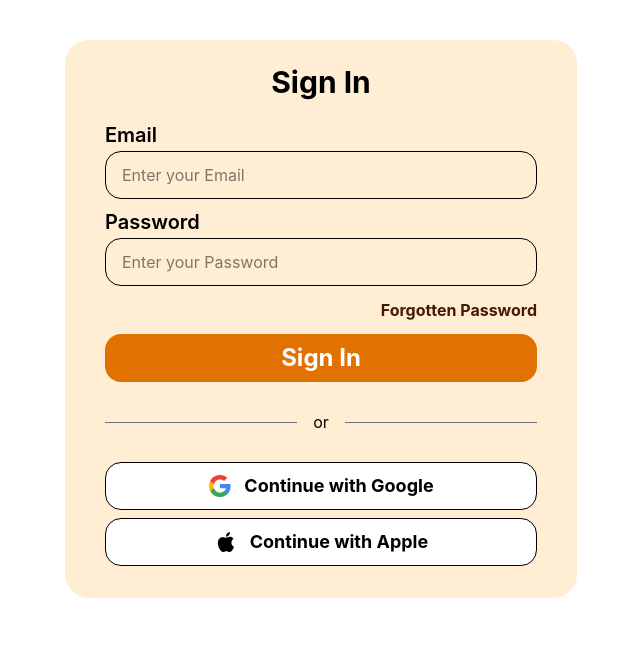
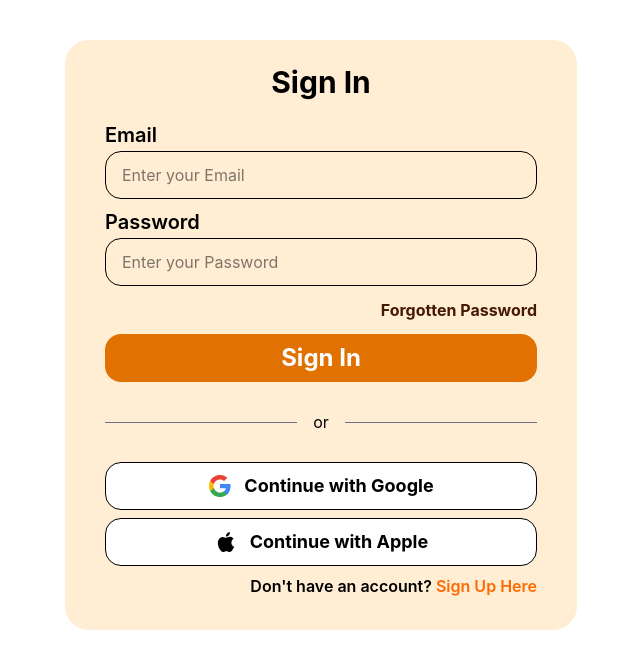
Before and after one commit to HenryUdogu/campus-bite, a React (Vite) app: page /signin in a window 1280 px wide. Shown: the top 668 px of the page, without its empty margins (319-959 px from the left). Built offline with nearby package versions, Linux system fonts and the light colour scheme; no server answers.

Commit message:
fix all casing issues

```diff
--- a/src/pages/Signin.jsx
+++ b/src/pages/Signin.jsx
@@ -1,21 +1,32 @@
-import { useNavigate } from "react-router-dom";
+import { useNavigate, Link } from "react-router-dom";
 import { useState } from "react";
+import { supabase } from "../supabaseClient";
 
 const Signin = () => {
   const [email, setEmail] = useState("");
   const [password, setPassword] = useState("");
+  const [error, setError] = useState(null);
+  const [loading, setLoading] = useState(false);
 
   const navigate = useNavigate();
 
-  function handleSubmit(e) {
+  async function handleSubmit(e) {
     e.preventDefault();
+    setError(null);
+    setLoading(true);
 
-    const formData = {
+    const { error: signinError } = await supabase.auth.signInWithPassword({
       email,
       password,
-    };
+    });
 
-    console.log(formData);
+    if (signinError) {
+      setError(signinError.message);
+      setLoading(false);
+      return;
+    }
+
+    setLoading(false);
     navigate("/menu");
   }
 
@@ -28,6 +39,12 @@ const Signin = () => {
         <div className="flex justify-center items-center mb-5">
           <h1 className="text-2xl md:text-3xl font-bold">Sign In</h1>
         </div>
+
+        {error && (
+          <p className="text-red-500 text-sm font-semibold mb-4 text-center">
+            {error}
+          </p>
+        )}
 
         <div className="flex flex-col w-full my-2">
           <label className="font-semibold text-lg md:text-[20px]">Email</label>
@@ -42,9 +59,7 @@ const Signin = () => {
         </div>
 
         <div className="flex flex-col w-full my-2">
-          <label className="font-semibold text-lg md:text-[20px]">
-            Password
-          </label>
+          <label className="font-semibold text-lg md:text-[20px]">Password</label>
           <input
             type="password"
             value={password}
@@ -57,18 +72,17 @@ const Signin = () => {
 
         <div className="w-full my-3 text-right font-semibold text-sm md:text-base">
           <p>
-            <a href="#" className="text-amber-950 font-bold">
-              Forgotten Password
-            </a>
+            <a href="#" className="text-amber-950 font-bold">Forgotten Password</a>
           </p>
         </div>
 
         <div className="flex flex-col w-full my-2">
           <button
             type="submit"
+            disabled={loading}
             className="min-h-[48px] rounded-2xl font-bold text-xl md:text-2xl bg-amber-600 text-white"
           >
-            Sign In
+            {loading ? "Signing in..." : "Sign In"}
           </button>
         </div>
 
@@ -83,11 +97,7 @@ const Signin = () => {
             type="button"
             className="w-full min-h-[48px] border border-black rounded-2xl font-bold text-sm sm:text-base md:text-lg bg-white flex justify-center items-center gap-2 sm:gap-3 px-4 py-2"
           >
-            <img
-              src="/google.svg"
-              alt="Google logo"
-              className="w-5 h-5 sm:w-6 sm:h-6"
-            />
+            <img src="/google.svg" alt="Google logo" className="w-5 h-5 sm:w-6 sm:h-6" />
             <span>Continue with Google</span>
           </button>
         </div>
@@ -97,13 +107,16 @@ const Signin = () => {
             type="button"
             className="w-full min-h-[48px] border border-black rounded-2xl font-bold text-sm sm:text-base md:text-lg bg-white flex justify-center items-center gap-2 sm:gap-3 px-4 py-2"
           >
-            <img
-              src="/apple.svg"
-              alt="Apple logo"
-              className="w-5 h-5 sm:w-6 sm:h-6"
-            />
+            <img src="/apple.svg" alt="Apple logo" className="w-5 h-5 sm:w-6 sm:h-6" />
             <span>Continue with Apple</span>
           </button>
+        </div>
+
+        <div className="w-full my-2 text-right font-semibold text-sm md:text-base">
+          <p>
+            Don't have an account?{" "}
+            <Link to="/signup" className="text-orange-500 font-semibold">Sign Up Here</Link>
+          </p>
         </div>
       </form>
     </div>
--- a/src/pages/Signup.jsx
+++ b/src/pages/Signup.jsx
@@ -43,7 +43,7 @@ const Signup = () => {
       return;
     }
 
-    // Save to users table
+
     const { error: insertError } = await supabase.from("users").insert({
       id: data.user.id,
       first_name: firstName,
--- a/src/supaBaseClient.js
+++ b/src/supabaseClient.js
@@ -3,4 +3,4 @@ import { createClient } from '@supabase/supabase-js'
 const supabaseUrl = import.meta.env.VITE_SUPABASE_URL
 const supabaseKey = import.meta.env.VITE_SUPABASE_ANON_KEY
 
-export const supabase = createClient(supabaseUrl, supabaseKey)
+export const supabase = createClient(supabaseUrl, supabaseKey);
```
